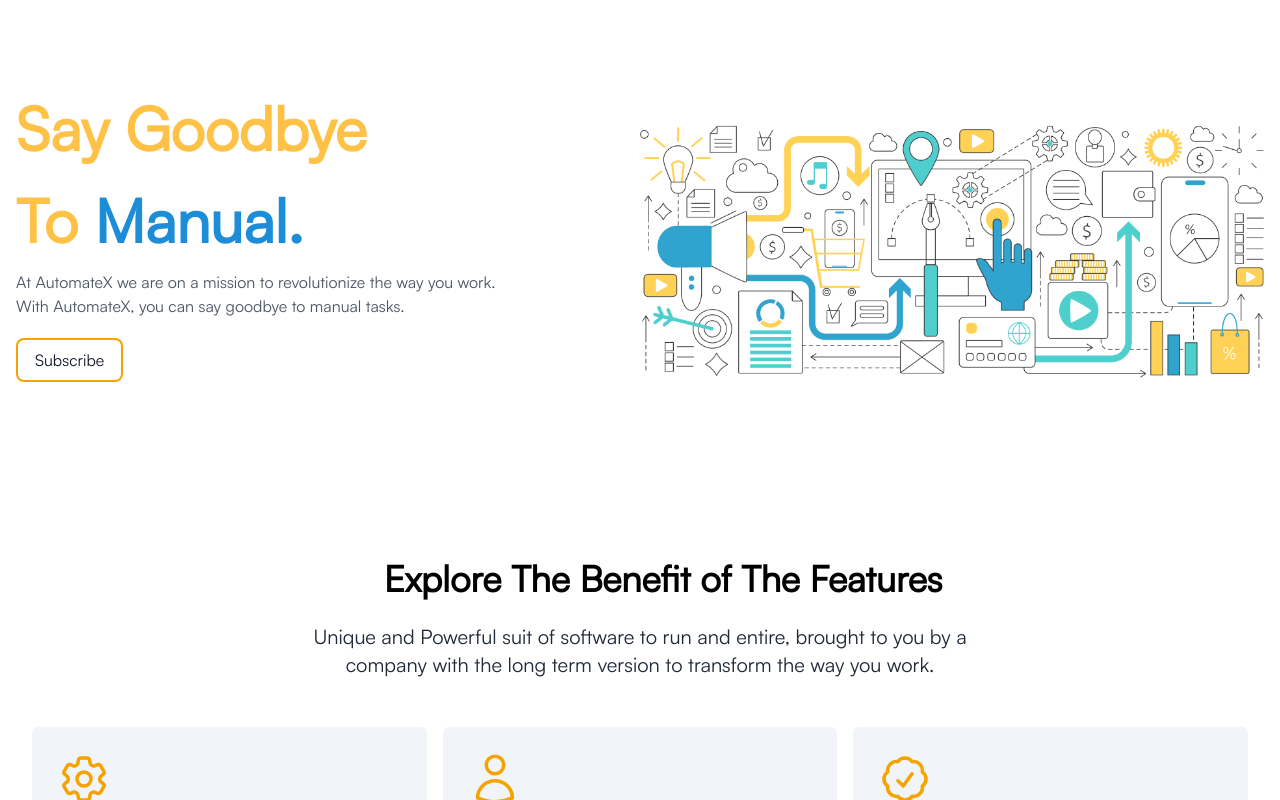
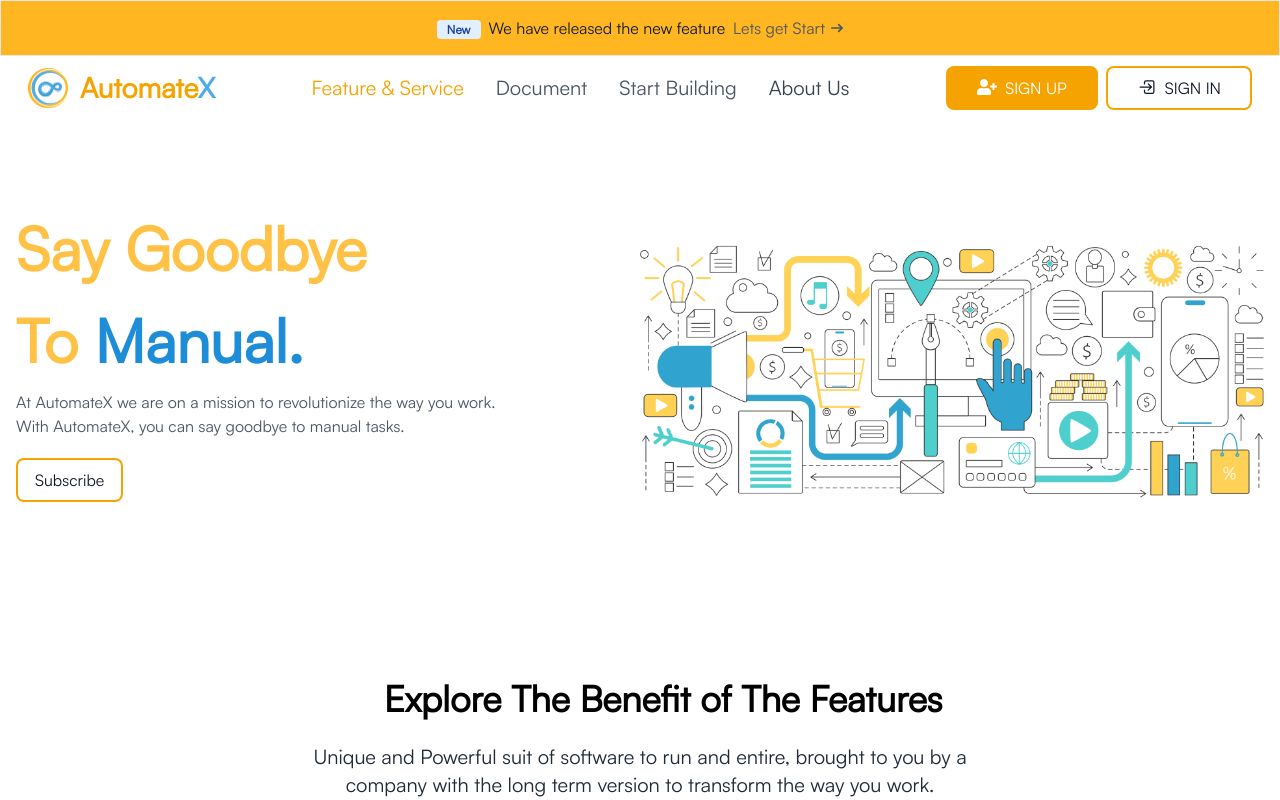
Before and after one commit to MuyleangIng/automatex-dev-script, a Next.js app: page / in a window 1280 px wide. Shown: the top 800 px of the page. Built offline with nearby package versions, Linux system fonts and the light colour scheme; no server answers.

Commit message:
modify navbar hidden

```diff
--- a/src/app/layout.js
+++ b/src/app/layout.js
@@ -1,25 +1,25 @@
 import './globals.css'
 import MainLayout from "@/components/MainLayout";
 import localFont from 'next/font/local'
+import Providers from "@/app/providers";
+import {NextAuthProvider} from "@/app/provider";
 
 const satoshi = localFont({
-    src: '../fonts/Satoshi-Regular.ttf',
-    display: 'swap',
+    src: '../fonts/Satoshi-Regular.ttf', display: 'swap',
 })
 
 export const metadata = {
-  title: 'Create Next App',
-  description: 'Generated by create next app',
+    title: 'Create Next App', description: 'Generated by create next app',
 }
 
-export default function RootLayout({ children }) {
-  return (
-    <html lang="en">
-      <body className={ satoshi.className +" dark:bg-gray-900 dark:text-white"}>
-          <MainLayout>
-              {children}
-          </MainLayout>
-      </body>
-    </html>
-  )
+export default function RootLayout({children}) {
+    return (<html lang="en">
+    <body className={satoshi.className + " dark:bg-gray-900 dark:text-white"}>
+    <Providers>
+            <MainLayout>
+                {children}
+            </MainLayout>
+    </Providers>
+    </body>
+    </html>)
 }
--- a/src/components/MainLayout.js
+++ b/src/components/MainLayout.js
@@ -1,12 +1,12 @@
 'use client';
-// import React from 'react';
-// import {Provider} from "react-redux";
-// import {Flowbite} from "flowbite-react";
-// import {SessionProvider} from "next-auth/react";
-// import store from "@/store";
-// import HandleNavbar from "@/components/HandleNavbar";
-// import HeadingBar from "@/components/HeadingBar";
-// import MainFooter from "@/components/Footer";
+import React from 'react';
+import {Provider} from "react-redux";
+import {Flowbite} from "flowbite-react";
+import {SessionProvider} from "next-auth/react";
+import store from "@/store";
+import HandleNavbar from "@/components/HandleNavbar";
+import HeadingBar from "@/components/HeadingBar";
+import MainFooter from "@/components/Footer";
 import {useTheme} from "next-themes";
 import {usePathname} from "next/navigation";
 
@@ -14,19 +14,21 @@
     const {theme, setTheme} = useTheme()
     const pathname = usePathname()
     const developerPath = pathname.includes('/app')
-    return  children
-    // return (<Provider store={store}>
-    //         <SessionProvider>
-    //             <Flowbite theme={{
-    //                 dark: theme === 'dark',
-    //             }}>
-    //                 {!developerPath && (<HeadingBar/>)}
-    //                 <HandleNavbar/>
-    //                 {children}
-    //                 {!developerPath && <MainFooter/>}
-    //             </Flowbite>
-    //         </SessionProvider>
-    //     </Provider>);
+
+    return (
+        <Provider store={store}>
+            <SessionProvider>
+                <Flowbite theme={{
+                    dark: theme === 'dark',  // Set the theme based on the current theme from useTheme
+                }}>
+                    {!developerPath && (<HeadingBar/>)}
+                    <HandleNavbar/>
+                    {children}
+                    {!developerPath && <MainFooter/>}
+                </Flowbite>
+            </SessionProvider>
+        </Provider>
+    );
 }
 
 export default MainLayout;
```
